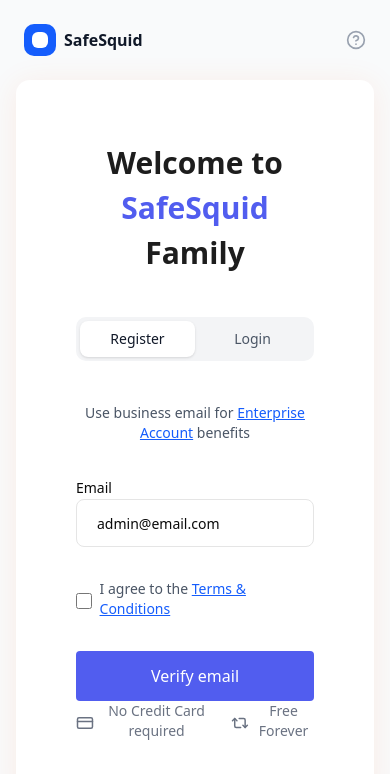
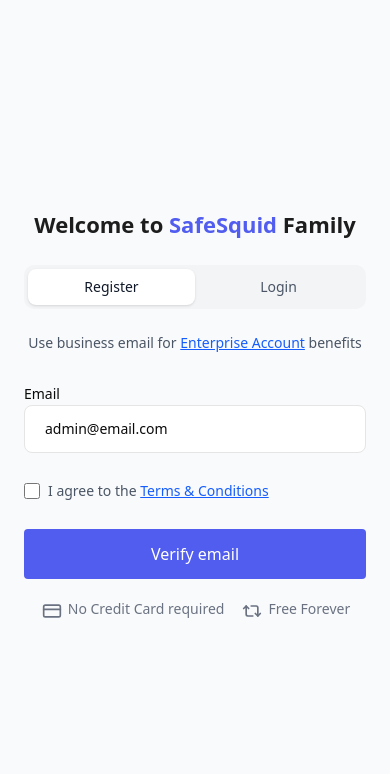
Before and after one commit to harshasurya02/safesquid-portal-ui, a Next.js app: page /auth/register in a window 390 px wide. Shown: the top 774 px of the page. Built offline with nearby package versions, Linux system fonts and the light colour scheme.

Commit message:
feat: add API service with common request handlers for GET, POST, PUT, and DELETE methods

```diff
--- a/src/app/auth/layout.tsx
+++ b/src/app/auth/layout.tsx
@@ -1,4 +1,5 @@
 import type React from "react";
+import Image from "next/image";
 import { HelpCircle } from "lucide-react";
 
 export default function AuthLayout({
@@ -7,19 +8,24 @@
   children: React.ReactNode;
 }) {
   return (
-    <div className="min-h-screen bg-gray-50">
-      <div className="flex items-center justify-between p-6">
-        <div className="flex items-center gap-2">
-          <div className="w-8 h-8 bg-blue-600 rounded-lg flex items-center justify-center">
-            <div className="w-4 h-4 bg-white rounded-sm"></div>
-          </div>
-          <span className="font-semibold text-gray-900">SafeSquid</span>
-        </div>
+    <div className="min-h-screen bg-gray-50 space-y-4">
+      {/* Navbar — hidden on mobile */}
+      <div className="hidden sm:flex items-center justify-between py-6 px-15 border-b-2">
+        <Image
+          src="/logo.png"
+          width={211}
+          height={32}
+          alt="SafeSquid"
+          className="h-8 w-[211px]"
+        />
         <HelpCircle className="w-5 h-5 text-gray-400" />
       </div>
 
-      <div className="flex items-center justify-center px-4 pb-4">
-        <div className="w-[552px]">{children}</div>
+      {/* Main content */}
+      <div className="flex flex-col items-center justify-center px-4 pb-4 min-h-screen md:min-h-auto">
+        <div className="w-full p-2 md:max-w-[552px] md:p-0 my-auto">
+          {children}
+        </div>
       </div>
     </div>
   );
--- a/src/components/auth-form.tsx
+++ b/src/components/auth-form.tsx
@@ -26,6 +26,18 @@
   forgotPasswordLink?: string;
 }
 
+const defaultErrorState = {
+  email: "",
+  terms: "",
+  password: "",
+  confirmPassword: "",
+  otp: "",
+  designation: "",
+  phone: "",
+  name: "",
+  network: "",
+};
+
 type RegisterStep = "email" | "otp" | "password" | "details";
 
 export function AuthForm({ mode, forgotPasswordLink }: AuthFormProps) {
@@ -34,7 +46,8 @@
   // Common states
   const [email, setEmail] = useState("admin@email.com");
   const [isLoading, setIsLoading] = useState(false);
-  const [error, setError] = useState("");
+  const [error, setError] =
+    useState<Partial<typeof defaultErrorState>>(defaultErrorState);
 
   // Login states
   const [password, setPassword] = useState("SecurePass123!");
@@ -61,7 +74,7 @@
     setShowOtpStep(false);
     setRegisterStep("email");
     setOtp("");
-    setError("");
+    setError(defaultErrorState);
     setAcceptTerms(false);
     router.push(`/auth/${newMode}`);
   };
@@ -69,7 +82,7 @@
   const handleLoginSubmit = async (e: React.FormEvent) => {
     e.preventDefault();
     setIsLoading(true);
-    setError("");
+    setError(defaultErrorState);
 
     try {
       const response = await fetch(
@@ -90,11 +103,11 @@
         setOtpExpiresAt(data.expiresAt);
         setShowOtpStep(true);
       } else {
-        setError(data.message || "Failed to send OTP");
+        setError({ otp: "Failed to send OTP" });
       }
     } catch (err) {
       console.error("[v0] API Error:", err);
-      setError("Network error. Please try again.");
+      setError({ network: "Network error. Please try again." });
     } finally {
       setIsLoading(false);
     }
@@ -103,7 +116,7 @@
   const handleLoginOtpComplete = async (otpValue: string) => {
     setOtp(otpValue);
     setIsLoading(true);
-    setError("");
+    setError(defaultErrorState);
 
     try {
       const response = await fetch(
@@ -125,12 +138,12 @@
         localStorage.setItem("session", JSON.stringify(data.session));
         router.push("/dashboard");
       } else {
-        setError(data.message || "Invalid OTP");
+        setError({ otp: "Invalid OTP" });
         setOtp("");
       }
     } catch (err) {
       console.error("[v0] OTP Verification Error:", err);
-      setError("Network error. Please try again.");
+      setError({ network: "Network error. Please try again." });
       setOtp("");
     } finally {
       setIsLoading(false);
@@ -140,12 +153,12 @@
   const handleRegisterEmailSubmit = async (e: React.FormEvent) => {
     e.preventDefault();
     if (!acceptTerms) {
-      setError("Please accept the Terms & Conditions");
+      setError({ terms: "Please accept the Terms & Conditions" });
       return;
     }
 
     setIsLoading(true);
-    setError("");
+    setError(defaultErrorState);
 
     try {
       const response = await fetch(
@@ -166,11 +179,11 @@
         setOtpExpiresAt(data.expiresAt);
         setRegisterStep("otp");
       } else {
-        setError(data.message || "Failed to send verification email");
+        setError({ email: "Failed to send verification email" });
       }
     } catch (err) {
       console.error("[v0] API Error:", err);
-      setError("Network error. Please try again.");
+      setError({ network: "Network error. Please try again." });
     } finally {
       setIsLoading(false);
     }
@@ -179,7 +192,7 @@
   const handleRegisterOtpComplete = async (otpValue: string) => {
     setOtp(otpValue);
     setIsLoading(true);
-    setError("");
+    setError(defaultErrorState);
 
     try {
       const response = await fetch(
@@ -201,12 +214,12 @@
           setRegisterStep("password");
         }
       } else {
-        setError(data.message || "Invalid OTP");
+        setError({ otp: "Invalid OTP" });
         setOtp("");
       }
     } catch (err) {
       console.error("[v0] OTP Verification Error:", err);
-      setError("Network error. Please try again.");
+      setError({ network: "Network error. Please try again." });
       setOtp("");
     } finally {
       setIsLoading(false);
@@ -217,17 +230,17 @@
     e.preventDefault();
 
     if (registerPassword !== confirmPassword) {
-      setError("Passwords do not match");
+      setError({ confirmPassword: "Passwords do not match" });
       return;
     }
 
     if (registerPassword.length < 12) {
-      setError("Password must be at least 12 characters long");
+      setError({ password: "Password must be at least 12 characters long" });
       return;
     }
 
     setIsLoading(true);
-    setError("");
+    setError(defaultErrorState);
 
     try {
       const response = await fetch(
@@ -253,11 +266,11 @@
           setRegisterStep("details");
         }
       } else {
-        setError(data.message || "Failed to set password");
+        setError({ password: "Failed to set password" });
       }
     } catch (err) {
       console.error("[v0] Set Password Error:", err);
-      setError("Network error. Please try again.");
+      setError({ network: "Network error. Please try again." });
     } finally {
       setIsLoading(false);
     }
@@ -266,7 +279,7 @@
   const handleDetailsSubmit = async (e: React.FormEvent) => {
     e.preventDefault();
     setIsLoading(true);
-    setError("");
+    setError(defaultErrorState);
 
     try {
       const response = await fetch(
@@ -292,14 +305,14 @@
         // Store user data temporarily or redirect to login
         localStorage.setItem("signupComplete", "true");
         localStorage.setItem("signupEmail", email);
-        // Redirect to login page with success message
-        router.push("/auth/login?signup=success");
+
+        if (data.session) router.push("/dashboard");
       } else {
         setError(data.message || "Registration failed. Please try again.");
       }
     } catch (err) {
       console.error("[v0] Signup Complete Error:", err);
-      setError("Network error. Please try again.");
+      setError({ network: "Network error. Please try again." });
     } finally {
       setIsLoading(false);
     }
@@ -337,9 +350,9 @@
         if (data.success) {
           console.log("[v0] OTP resent successfully");
           setOtpExpiresAt(data.expiresAt);
-          setError("");
+          setError(defaultErrorState);
         } else {
-          setError(data.message || "Failed to resend OTP");
+          setError({ otp: "Failed to resend OTP" });
         }
       } else {
         const response = await fetch(
@@ -358,14 +371,14 @@
         if (data.success) {
           console.log("[v0] OTP resent successfully");
           setOtpExpiresAt(data.expiresAt);
-          setError("");
+          setError(defaultErrorState);
         } else {
-          setError(data.message || "Failed to resend OTP");
+          setError({ otp: "Failed to resend OTP" });
         }
       }
     } catch (err) {
       console.error("[v0] Resend OTP Error:", err);
-      setError("Failed to resend OTP");
+      setError({ otp: "Failed to resend OTP" });
     }
   };
 
@@ -376,11 +389,11 @@
       setRegisterStep("email");
     }
     setOtp("");
-    setError("");
+    setError(defaultErrorState);
   };
 
   const handleBackStep = () => {
-    setError("");
+    setError(defaultErrorState);
     if (registerStep === "otp") {
       setRegisterStep("email");
     } else if (registerStep === "password") {
@@ -407,8 +420,8 @@
   };
 
   const renderLoginForm = () => (
-    <form onSubmit={handleLoginSubmit} className="space-y-8">
-      <div className="">
+    <form onSubmit={handleLoginSubmit} className="space-y-7 md:space-y-8">
+      <div className="space-y-1">
         <label className="text-sm font-medium text-foreground">Email</label>
         <div className="relative">
           <StatefulInput
@@ -418,6 +431,7 @@
             placeholder="example@example.com"
             disabled={showOtpStep}
             className={showOtpStep ? "bg-gray-50" : ""}
+            error={error.email || undefined}
             required
           />
           {showOtpStep && (
@@ -485,6 +499,7 @@
               onChange={(e) => setPassword(e.target.value)}
               placeholder="••••••••"
               className="pr-10"
+              error={error.password || undefined}
               required
             />
             <div
@@ -544,7 +559,10 @@
   );
 
   const renderRegisterEmailStep = () => (
-    <form onSubmit={handleRegisterEmailSubmit} className="space-y-8">
+    <form
+      onSubmit={handleRegisterEmailSubmit}
+      className="space-y-7 md:space-y-8"
+    >
       <div className="text-center">
         <p className="text-sm text-gray-600">
           Use business email for{" "}
@@ -565,19 +583,28 @@
           value={email}
           onChange={(e) => setEmail(e.target.value)}
           placeholder="mukunds735@safesquid.net"
+          error={error.email || undefined}
           required
         />
       </div>
 
-      <div className="flex items-center-safe space-x-2 ">
+      <div className="">
+        <div className="flex items-center space-x-2">
           <input
             type="checkbox"
             id="terms"
             checked={acceptTerms}
             onChange={(e) => setAcceptTerms(e.target.checked)}
-          className="mt-1 w-4 h-4 text-blue-600 border-gray-300 rounded focus:ring-blue-500"
+            className={` w-4 h-4 text-blue-600 border-gray-300 rounded focus:ring-blue-500 ${
+              error.terms ? "border-red-500" : ""
+            }`}
+            //   ${
+            //   error.terms ? "text-red-500" : ""
+            //
+
+            // }
           />
-        <label htmlFor="terms" className="text-sm text-gray-600">
+          <label htmlFor="terms" className={`text-sm text-gray-600 `}>
             I agree to the{" "}
             <Link
               href="#"
@@ -587,7 +614,9 @@
             </Link>
           </label>
         </div>
-      <div className="space-y-[4.5]">
+        {error && <p className="text-sm text-red-500">{error.terms}</p>}
+      </div>
+      <div className="space-y-[18px]">
         <StatefulButton
           type="submit"
           variant={isLoading ? "inactive" : "active"}
@@ -614,7 +643,10 @@
   );
 
   const renderRegisterOtpStep = () => (
-    <form onSubmit={(e) => e.preventDefault()} className="space-y-8">
+    <form
+      onSubmit={(e) => e.preventDefault()}
+      className="space-y-7 md:space-y-8"
+    >
       <div className="text-center">
         <p className="text-sm text-gray-600">
           We business email for{" "}
@@ -636,6 +668,7 @@
             value={email}
             disabled
             className="bg-gray-50"
+            error={error.email || undefined}
           />
           <button
             type="button"
@@ -702,7 +735,7 @@
   );
 
   const renderPasswordStep = () => (
-    <form onSubmit={handlePasswordSubmit} className="space-y-6">
+    <form onSubmit={handlePasswordSubmit} className="space-y-5 md:space-y-6">
       <div className="space-y-1">
         <label className="text-sm font-medium text-foreground">Email</label>
         <div className="relative">
@@ -711,6 +744,7 @@
             value={email}
             disabled
             className="bg-gray-50"
+            error={error.email || undefined}
           />
           <button
             type="button"
@@ -759,6 +793,7 @@
             onChange={(e) => setRegisterPassword(e.target.value)}
             placeholder="••••••••••••"
             className="pr-10"
+            error={error.password || undefined}
             required
           />
           <div
@@ -789,6 +824,7 @@
             value={confirmPassword}
             onChange={(e) => setConfirmPassword(e.target.value)}
             placeholder="••••••••"
+            error={error.confirmPassword || undefined}
             // className="pr-10"
             required
           />
@@ -842,7 +878,7 @@
   );
 
   const renderDetailsStep = () => (
-    <form onSubmit={handleDetailsSubmit} className="space-y-6">
+    <form onSubmit={handleDetailsSubmit} className="space-y-5 md:space-y-6">
       <div className="space-y-1">
         <label className="text-sm font-medium text-foreground">Name</label>
         <StatefulInput
@@ -850,6 +886,7 @@
           value={name}
           onChange={(e) => setName(e.target.value)}
           placeholder="Mukund Sharma"
+          error={error.name || undefined}
           required
         />
       </div>
@@ -862,6 +899,7 @@
             value={email}
             disabled
             className="bg-gray-50"
+            error={error.email || undefined}
           />
           <button
             type="button"
@@ -907,6 +945,7 @@
           value={designation}
           onChange={(e) => setDesignation(e.target.value)}
           placeholder="CIO"
+          error={error.designation || undefined}
           required
         />
       </div>
@@ -936,6 +975,7 @@
               value={phoneNumber}
               onChange={(e) => setPhoneNumber(e.target.value)}
               placeholder="98765 43219"
+              error={error.phone || undefined}
               required
             />
           </div>
@@ -983,11 +1023,11 @@
   };
 
   return (
-    <div className=" bg-gray-50 flex items-center justify-center ">
-      <div className="w-full bg-white rounded-xl shadow-[0_4px_30px_0_rgba(255,106,41,0.10)] p-15 space-y-[42px]">
+    <div className=" bg-gray-50 flex items-center justify-center my-auto">
+      <div className="w-full space-y-6 md:bg-white md:rounded-xl md:shadow-[0_4px_30px_0_rgba(255,106,41,0.10)] md:p-15 md:space-y-[42px]">
         {/* Welcome Message */}
         <div className="text-center">
-          <h1 className="text-[30px] font-semibold text-[#1D1D1D] mb-2 leading=[140%] self-stretch">
+          <h1 className="text-[22px] md:text-[30px] font-semibold text-[#1D1D1D] mb-2 leading=[140%] self-stretch">
             {getWelcomeMessage()}
           </h1>
         </div>
@@ -1031,11 +1071,11 @@
         </div>
 
         {/* Error Message */}
-        {error && (
+        {/* {error && (
           <div className="bg-red-50 border border-red-200 rounded-md p-3 mb-6">
             <p className="text-sm text-red-600">{error}</p>
           </div>
-        )}
+        )} */}
 
         {/* Form Content */}
         {mode === "login" ? renderLoginForm() : renderRegisterForm()}
--- /dev/null
+++ b/src/services/api.service.ts
@@ -0,0 +1,56 @@
+type ApiResponse<T = any> = Promise<T>;
+
+const API_BASE_URL = process.env.NEXT_PUBLIC_API_URL || "";
+
+// Common request handler
+async function apiRequest<T>(
+  endpoint: string,
+  method: "GET" | "POST" | "PUT" | "DELETE",
+  body?: Record<string, unknown>
+): ApiResponse<T> {
+  const options: RequestInit = {
+    method,
+    headers: { "Content-Type": "application/json" },
+  };
+
+  if (body && method !== "GET") {
+    options.body = JSON.stringify(body);
+  }
+
+  const response = await fetch(`${API_BASE_URL}${endpoint}`, options);
+
+  if (!response.ok) {
+    throw new Error(`API Error: ${response.status} ${response.statusText}`);
+  }
+
+  return response.json();
+}
+
+// POST
+export const apiPost = <T>(
+  endpoint: string,
+  body: Record<string, unknown>
+): ApiResponse<T> => apiRequest(endpoint, "POST", body);
+
+// GET
+export const apiGet = <T>(
+  endpoint: string,
+  params?: Record<string, string | number>
+): ApiResponse<T> => {
+  const query = params
+    ? "?" + new URLSearchParams(params as Record<string, string>).toString()
+    : "";
+  return apiRequest(endpoint + query, "GET");
+};
+
+// PUT
+export const apiPut = <T>(
+  endpoint: string,
+  body: Record<string, unknown>
+): ApiResponse<T> => apiRequest(endpoint, "PUT", body);
+
+// DELETE
+export const apiDelete = <T>(
+  endpoint: string,
+  body?: Record<string, unknown>
+): ApiResponse<T> => apiRequest(endpoint, "DELETE", body);
```
Also changed, not shown: public/logo.png (added). Lines whose indentation alone changed are shown as unchanged.
